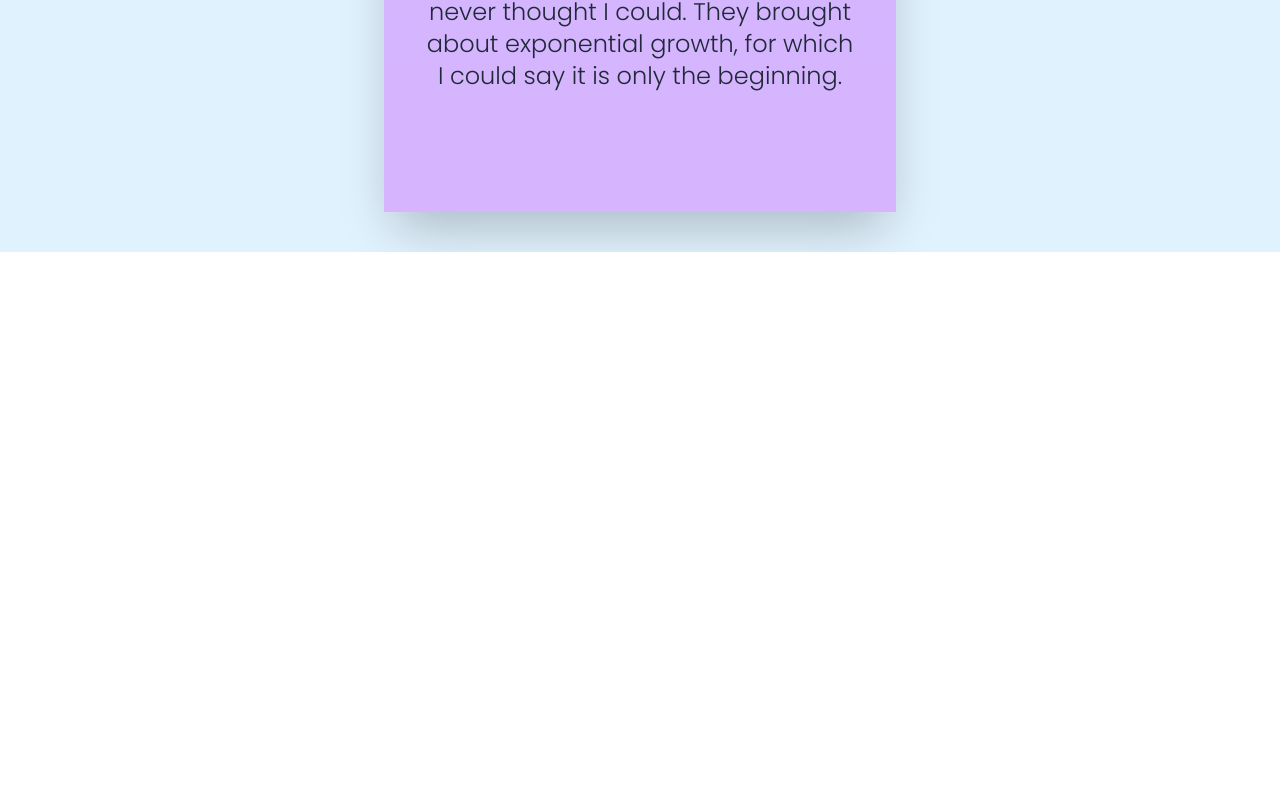
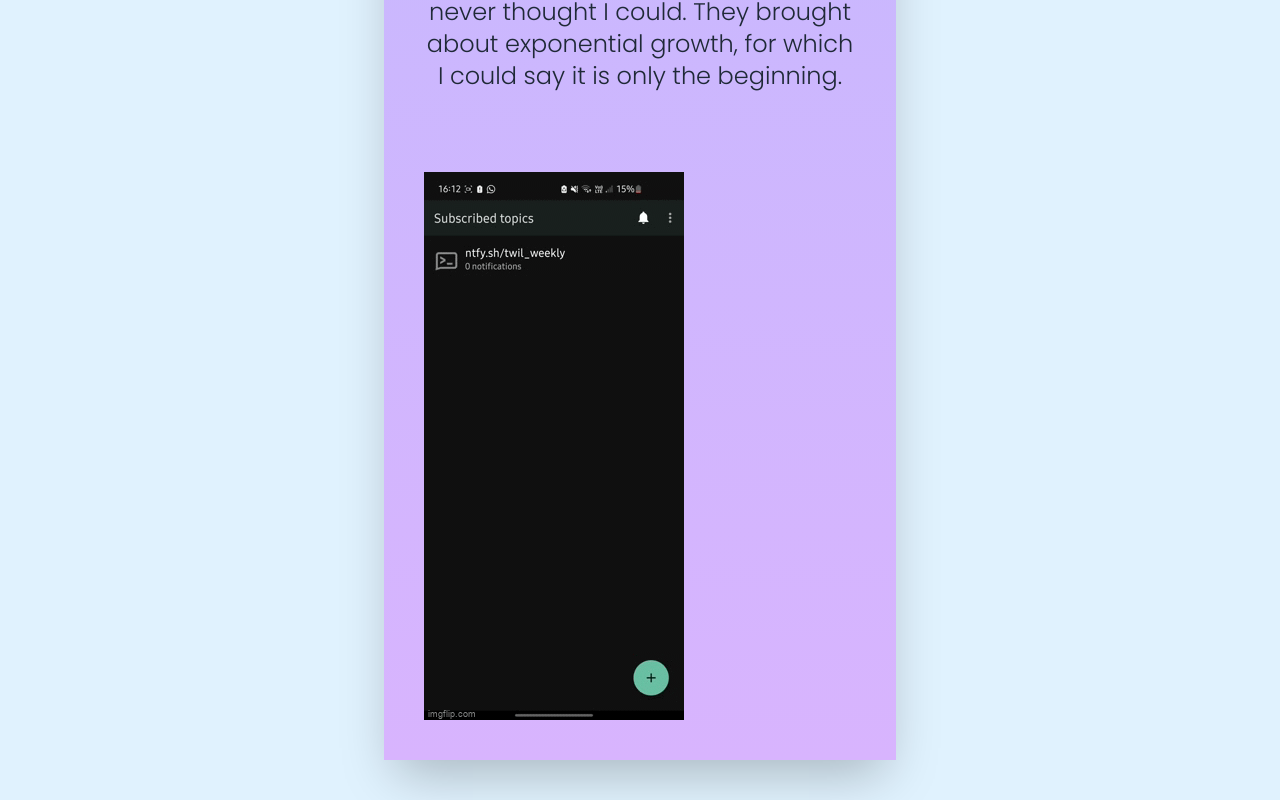
Before and after one commit to athenkosi-nomavila/porfolio, a Next.js app: page / in a window 1280 px wide. Shown: the part 3232-4032 px from the top of the page. Before the commit the page ends 3484 px from the top, so only its background shows below. Built offline with nearby package versions, Linux system fonts and the light colour scheme.

Commit message:
demo part 1

```diff
--- a/pages/index.js
+++ b/pages/index.js
@@ -2,6 +2,7 @@ import Head from "next/head";
 import { AiFillLinkedin, AiFillGithub } from "react-icons/ai";
 import { BsFillMoonStarsFill } from "react-icons/bs";
 import athi from "../public/avatar.png";
+import demo from "../public/demoed.gif";
 import java from "../public/java.png";
 import javascript from "../public/js.png";
 import html from "../public/html.png";
@@ -110,6 +111,9 @@ export default function Home() {
                 exponential growth, for which I could say it is only the
                 beginning.
               </p>
+              <div className="">
+                <Image src={demo}/>
+              </div>
             </div>
           </section>
         </section>
```
Also changed, not shown: public/demoed.gif (added).
